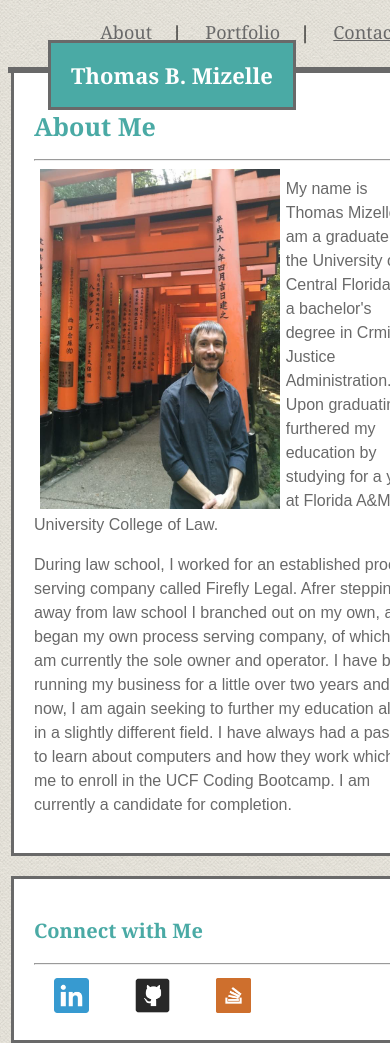
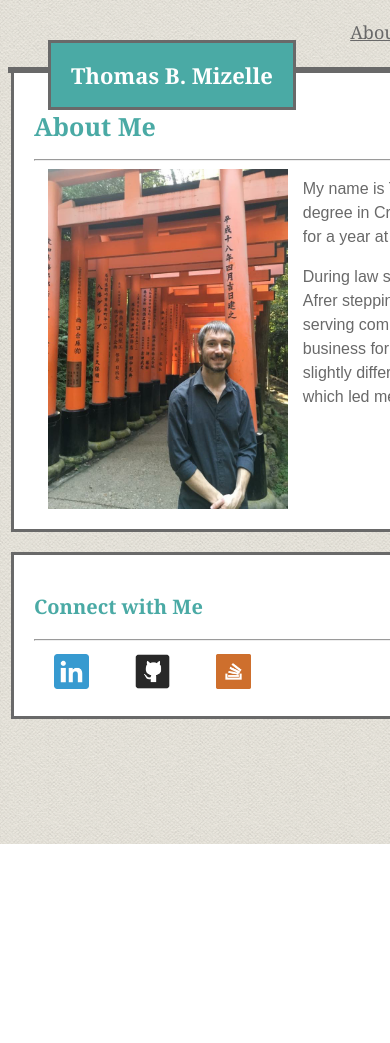
Before and after one commit to benmizelle/Responsive-Portfolio, a PHP site: page /index.php in a window 390 px wide; the page is wider, and only the part inside the window is pictured. After the commit the page ends 844 px from the top of that part, so only its background shows below. Run offline with PHP 8.4, Linux system fonts and the light colour scheme; some libraries are stand-ins or nearby versions.

Commit message:
additional mods

```diff
--- a/assets/css/style.css
+++ b/assets/css/style.css
@@ -60,6 +60,7 @@
 }
 
 .container{
+	width: 960px;
 	border: solid;
 	border-color: #696969;
 	min-width: 100%;
@@ -83,7 +84,7 @@
 	padding: 20px;
 	margin-top: 20px;
 	margin-right: 20%;
-	width: 25%;
+	width: 270px;
 }
 
 #about-me{
@@ -92,7 +93,7 @@
 	background-color: #ffffff;
 	text-align: left;
 	float: left;
-	width: 40%;
+	width: 680px;
 	padding: 20px;
 	margin: 20px 1.5%;
 }
@@ -127,7 +128,7 @@
 	float: left;
 	width: 30%;
 	padding: 20px;
-	margin: 20px 1.5%;
+	margin: 20px 10%;
 }
 
 .hangman{
@@ -221,10 +222,9 @@
 	}
 	body{
 		width: 100%;
-		height: 100%;
 	}
-	#my-name{
-
+	header{
+		width: 640px;
 	}
 
 	}
```
